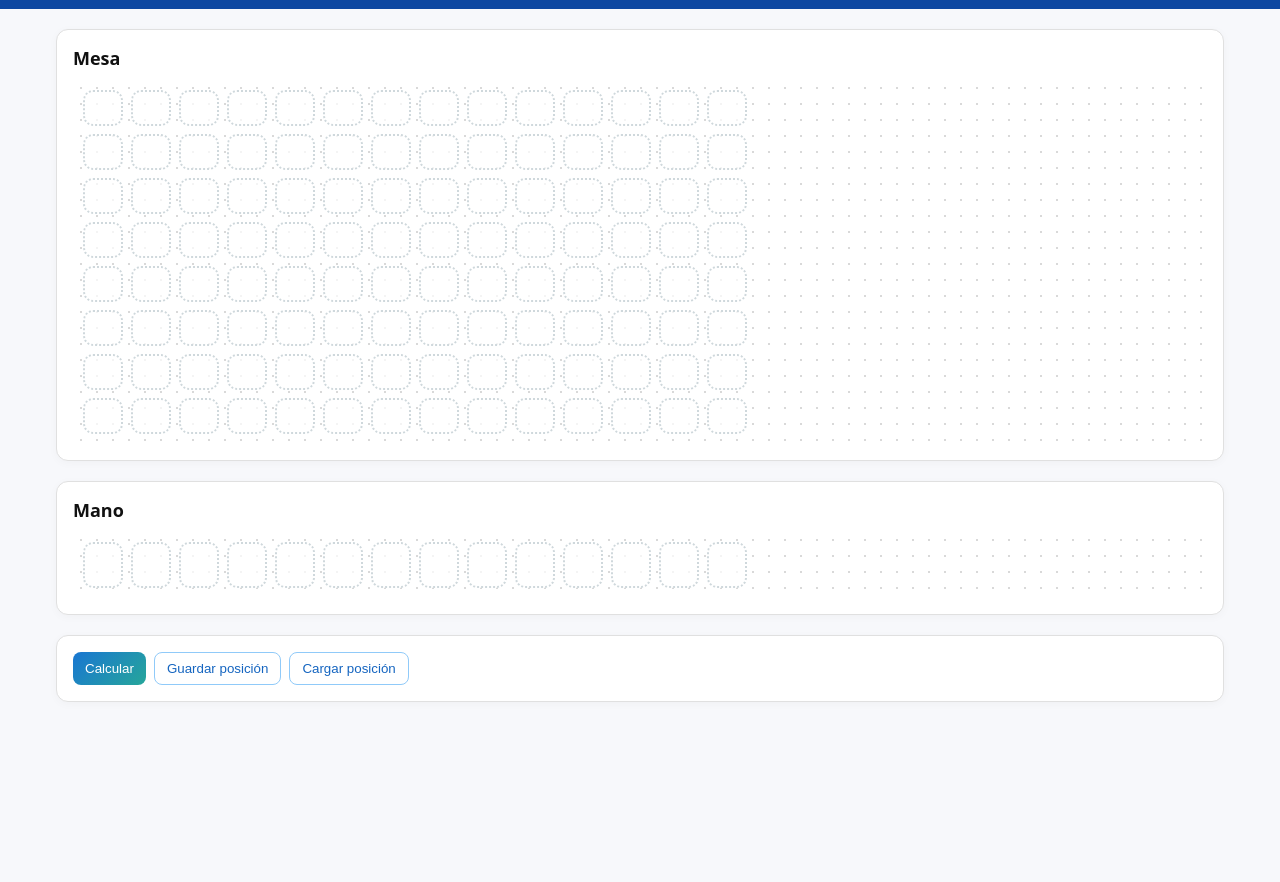
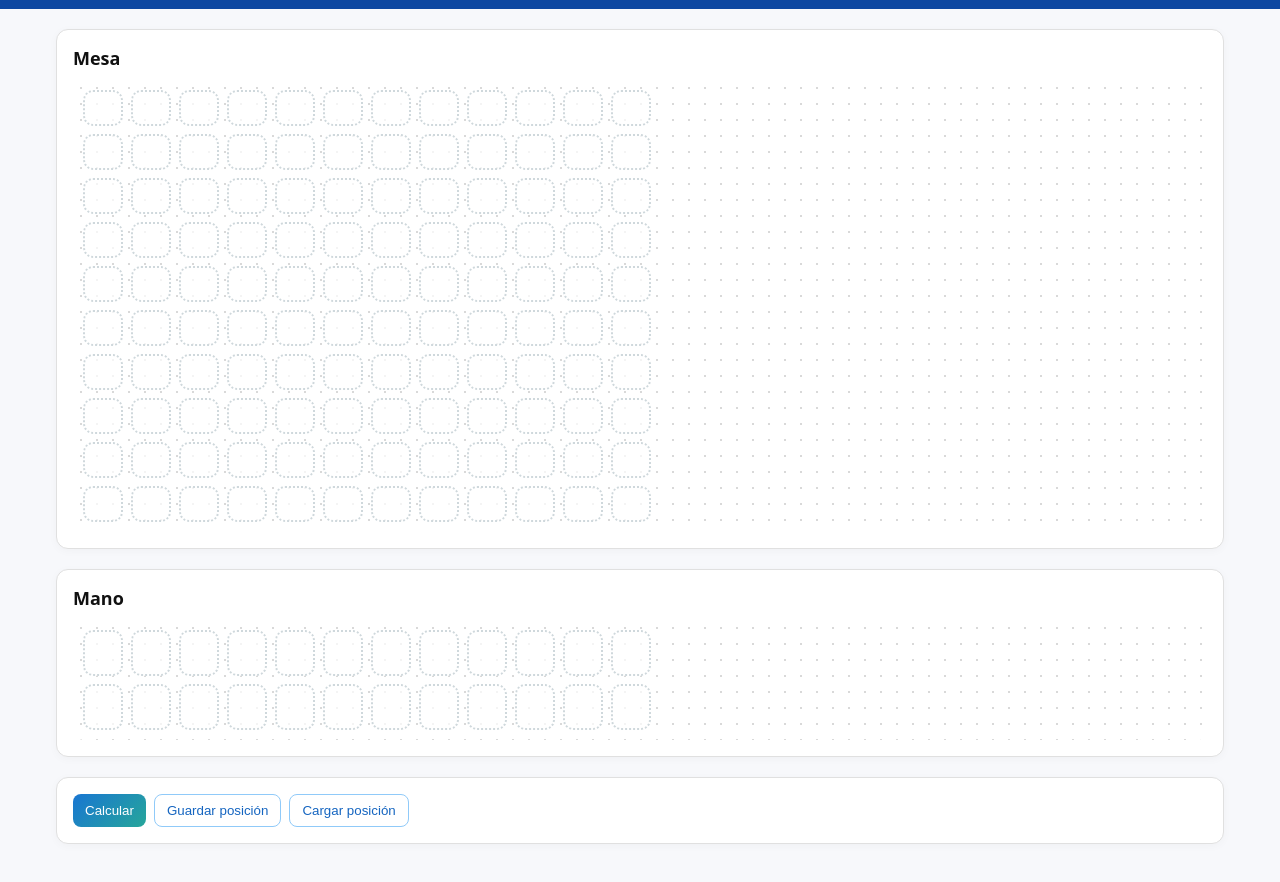
Before and after one commit to SwimPiii/ISMAKUB_RESOLUTOR, a plain HTML site: page index.html in a window 1280 px wide. Shown: the part 48-930 px from the top of the page. Before the commit the page ends 810 px from the top, so only its background shows below. Drawn offline with Linux system fonts and the light colour scheme.

Commit message:
UI: tablero 12x10 y mano 12x2 para móviles

```diff
--- a/app.js
+++ b/app.js
@@ -12,9 +12,10 @@ const NUMBERS = Array.from({ length: 13 }, (_, i) => i + 1);
 const JOKERS = [{ key: 'joker1', label: 'Comodín 1' }, { key: 'joker2', label: 'Comodín 2' }];
 
 // Estado del tablero y de la mano
-const BOARD_ROWS = 8;
-const BOARD_COLS = 14;
-const HAND_SLOTS = 14;
+// Ajuste solicitado para móviles: tablero 12x10 y mano 12x2 (24 huecos)
+const BOARD_ROWS = 10;
+const BOARD_COLS = 12;
+const HAND_SLOTS = 24;
 
 let boardState = Array.from({ length: BOARD_ROWS }, () => Array(BOARD_COLS).fill(null));
 let handState = Array(HAND_SLOTS).fill(null);
--- a/styles.css
+++ b/styles.css
@@ -34,8 +34,8 @@ button.icon { background: #eee; border: none; width: 28px; height: 28px; border-
 
 /* Grids */
 .grid { display: grid; gap: var(--gap); }
-.board { grid-template-columns: repeat(14, var(--cell)); grid-auto-rows: var(--cell-h); padding: 10px; background: radial-gradient(circle, rgba(0,0,0,0.15) 1px, transparent 1px); background-size: 16px 16px; border-radius: 10px; }
-.hand { grid-template-columns: repeat(14, var(--cell)); grid-auto-rows: var(--hand-cell); padding: 10px; background: radial-gradient(circle, rgba(0,0,0,0.15) 1px, transparent 1px); background-size: 16px 16px; border-radius: 10px; }
+.board { grid-template-columns: repeat(12, var(--cell)); grid-auto-rows: var(--cell-h); padding: 10px; background: radial-gradient(circle, rgba(0,0,0,0.15) 1px, transparent 1px); background-size: 16px 16px; border-radius: 10px; }
+.hand { grid-template-columns: repeat(12, var(--cell)); grid-auto-rows: var(--hand-cell); padding: 10px; background: radial-gradient(circle, rgba(0,0,0,0.15) 1px, transparent 1px); background-size: 16px 16px; border-radius: 10px; }
 
 .cell { display: flex; align-items: center; justify-content: center; border: 2px dotted #cfd8dc; border-radius: 10px; background: rgba(255,255,255,.7); position: relative; user-select: none; }
 .cell:hover { outline: 2px solid #90caf9; }
```
